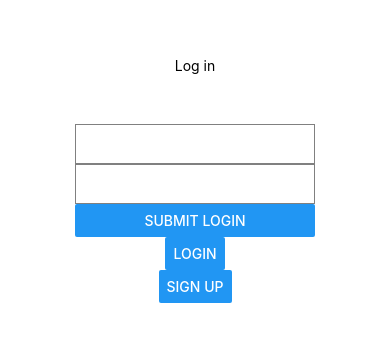
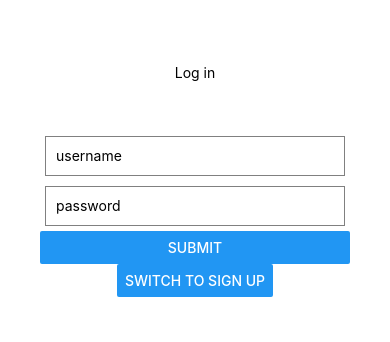
Before and after one commit to chriswillsflannery/GUClone-ReactNative, a React Native app: screen / in a window 390 px wide. Shown: the part 242-584 px from the top of the page. Built offline with nearby package versions, Linux system fonts and the light colour scheme.

Commit message:
form ui done

```diff
--- a/src/GUClone.js
+++ b/src/GUClone.js
@@ -32,20 +32,22 @@ class GUClone extends React.Component {
     activeForm: 'login',
   }
 
-  handlePressLogin = () => this.setState({ activeForm: 'login' });
-  handlePressSignup = () => this.setState({ activeForm: 'sign up' });
+  handleAuthSwitch = () => {
+    this.setState(prevState => {
+      return (prevState.activeForm === 'login') ?
+        { activeForm: 'sign up' } :
+        { activeForm: 'login' };
+    });
+  }
 
   render() {
     const { activeForm } = this.state;
     return (
       <>
         <View style={styles.main}>
-          {activeForm === 'login' && <Text style={styles.mainText}>Log in</Text>}
-          {activeForm === 'login' && <LoginForm />}
-          {activeForm === 'sign up' && <Text style={styles.mainText}>Sign up</Text>}
-          {activeForm === 'signup' && <SignupForm />}
-          <Button title="Login" onPress={this.handlePressLogin} />
-          <Button title="Sign up" onPress={this.handlePressSignup} />
+          <Text style={styles.mainText}>{activeForm === 'login' ? 'Log in' : 'Sign up'}</Text>
+          <LoginForm style={styles.form} active={activeForm} />
+          <Button title={activeForm === 'login' ? 'Switch to Sign up' : 'Switch to Log in'} onPress={this.handleAuthSwitch} />
         </View>
       </>
     );
--- a/src/components/LoginForm/LoginForm.js
+++ b/src/components/LoginForm/LoginForm.js
@@ -1,21 +1,21 @@
+/* eslint-disable prettier/prettier */
 import React from 'react';
 import { reduxForm } from 'redux-form';
 import LoginFormView from './LoginFormView/LoginFormView';
 
-const FORM = 'login';
+const LoginForm = ({ active }) => {
+  let FORM;
+  FORM = active === 'login' ? 'login' : 'sign up';
 
-const LoginFormRF = reduxForm({
-  form: FORM,
-})(LoginFormView);
+  const LoginFormRF = reduxForm({
+    form: FORM,
+  })(LoginFormView);
 
-class LoginForm extends React.Component {
-  handleSubmit = () => {
+  const handleSubmit = () => {
     console.log('submitted!');
   };
 
-  render() {
-    return <LoginFormRF onSubmit={this.handleSubmit} />;
-  }
-}
+  return <LoginFormRF onSubmit={handleSubmit} />;
+};
 
 export default LoginForm;
--- a/src/components/LoginForm/LoginFormView/LoginFormView.js
+++ b/src/components/LoginForm/LoginFormView/LoginFormView.js
@@ -1,3 +1,4 @@
+/* eslint-disable prettier/prettier */
 import { PropTypes } from 'prop-types';
 import React from 'react';
 import { Button, View, TextInput } from 'react-native';
@@ -8,7 +9,7 @@ const LoginFormView = ({ handleSubmit }) => (
   <View>
     <Field name="username" component={RTFtextInput} />
     <Field name="password" component={RTFtextInput} />
-    <Button title="Submit Login" onPress={handleSubmit} />
+    <Button title="Submit" onPress={handleSubmit} />
   </View>
 );
 
--- a/src/components/RTFtextInput/RTFtextInput.js
+++ b/src/components/RTFtextInput/RTFtextInput.js
@@ -2,8 +2,13 @@ import PropTypes from 'prop-types';
 import React from 'react';
 import { TextInput, StyleSheet } from 'react-native';
 
-const RTFtextInput = ({ input: { onChange, value } }) => (
-  <TextInput onChangeText={onChange} value={value} style={styles.text} />
+const RTFtextInput = ({ input: { onChange, value, name } }) => (
+  <TextInput
+    placeholder={name}
+    onChangeText={onChange}
+    value={value}
+    style={styles.text}
+  />
 );
 
 RTFtextInput.propTypes = {
@@ -19,6 +24,8 @@ const styles = StyleSheet.create({
     borderWidth: 1,
     height: 40,
     padding: 10,
+    width: 300,
+    margin: 5,
   },
 });
 
```
